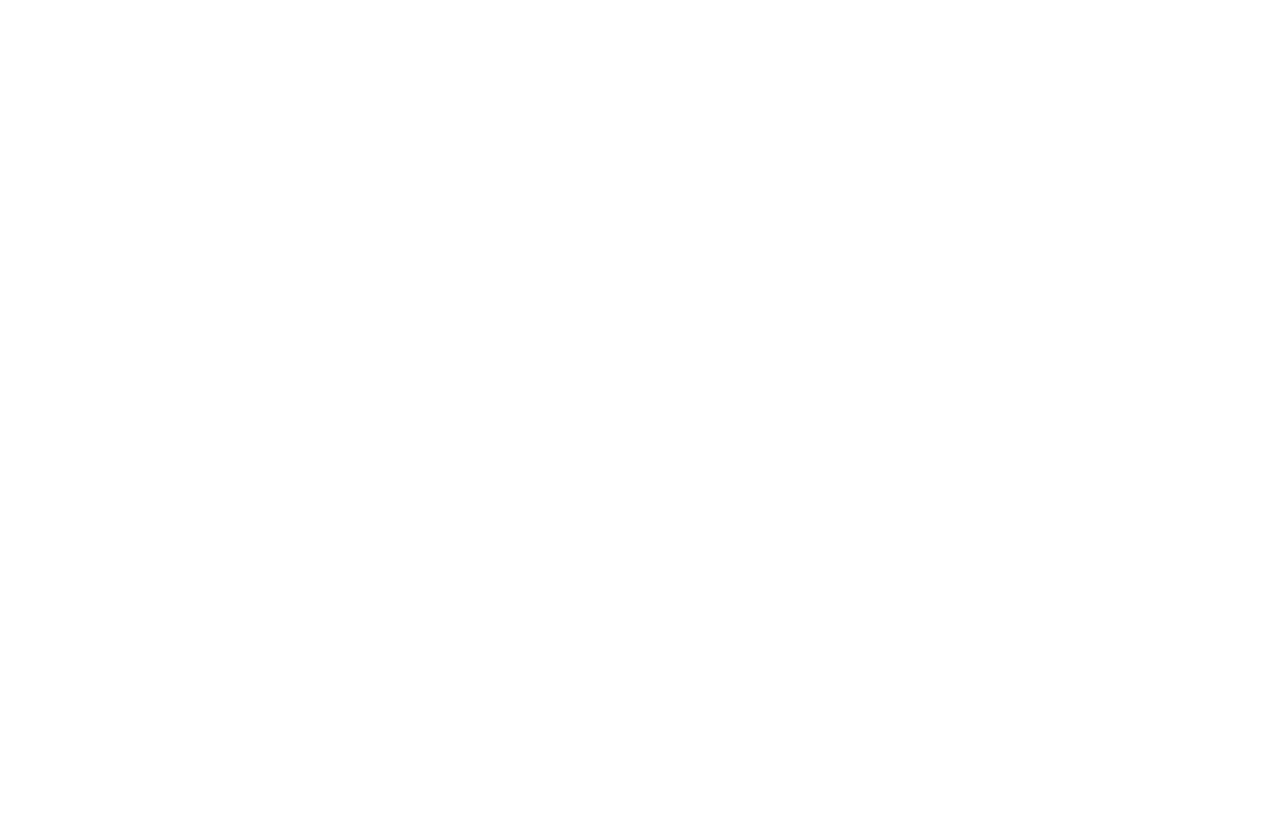
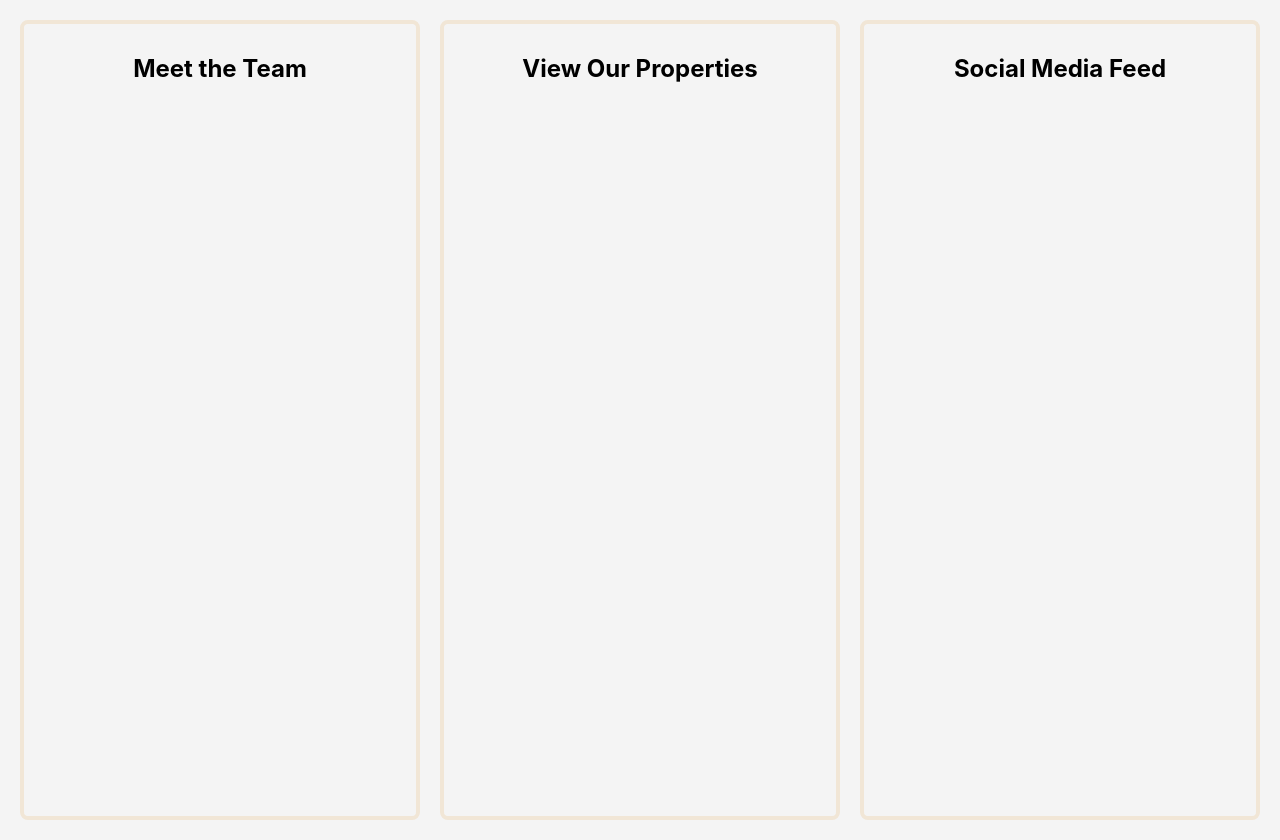
Before and after one commit to DavidWolff218/children_lab, a JavaScript app: page / in a window 1280 px wide. Before the commit the page ends 800 px from the top, so only its background shows below. Built offline with nearby package versions, Linux system fonts and the light colour scheme; the HTML template or start-up script is replaced by a standard one.

Commit message:
setting up basic container css and column layout

```diff
--- a/src/App.css
+++ b/src/App.css
@@ -1,38 +1,18 @@
-.App {
-  text-align: center;
+.container {
+  display: flex;
+  gap: 20px;
+  padding: 20px;
+  justify-content: space-around;
+  background-color:  #f4f4f4;
+  min-height: 100vh;
 }
 
-.App-logo {
-  height: 40vmin;
-  pointer-events: none;
-}
-
-@media (prefers-reduced-motion: no-preference) {
-  .App-logo {
-    animation: App-logo-spin infinite 20s linear;
-  }
-}
-
-.App-header {
-  background-color: #282c34;
-  min-height: 100vh;
+.column {
+  flex: 1;
   display: flex;
   flex-direction: column;
   align-items: center;
-  justify-content: center;
-  font-size: calc(10px + 2vmin);
-  color: white;
+  padding: 10px;
+  border: 4px solid #f1e6d6;
+  border-radius: 8px;
 }
-
-.App-link {
-  color: #61dafb;
-}
-
-@keyframes App-logo-spin {
-  from {
-    transform: rotate(0deg);
-  }
-  to {
-    transform: rotate(360deg);
-  }
-}
--- a/src/App.js
+++ b/src/App.js
@@ -1,7 +1,19 @@
 import "./App.css";
 
 function App() {
-  return <div className="App"></div>;
-}
+  return (
+    <div className="container">
+      <div className="column">
+        <h2>Meet the Team</h2>
+      </div>
+      <div className="column">
+        <h2>View Our Properties</h2>
+      </div>
+      <div className="column">
+        <h2>Social Media Feed</h2>
+      </div>
+    </div>
+  );
+};
 
 export default App;
```
